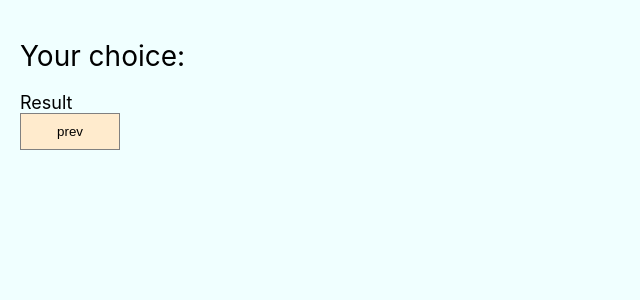
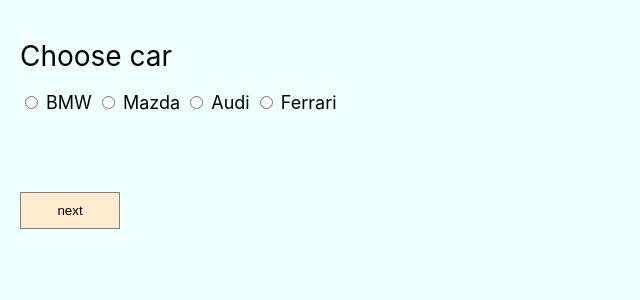
Before and after one commit to kochetkoff/itr_wizard_react, a React (Create React App) app: page / in a window 1280 px wide. Shown: the top 300 px of the page, without its empty margins (0-640 px from the left). Built offline with nearby package versions, Linux system fonts and the light colour scheme.

Commit message:
add options output

```diff
--- a/src/components/App/App.js
+++ b/src/components/App/App.js
@@ -5,6 +5,7 @@ import Title from '../Title';
 import Options from '../Options';
 import Controls from '../Controls';
 import Result from '../Result';
+import cars from '../../data/cars.js';
 
 
 class App extends Component {
@@ -13,21 +14,70 @@ class App extends Component {
     super(props);
 
     this.state = {
-      brand: '',
+      brand: 'Mazda',
       model: '',
       gearbox: '',
       color: '',
-      pageId: 5
+      pageId: 1
     };
   }
 
+  getBrands() {
+    return cars.brands.map(item => item.brand);
+  }
+
+  getModels() {
+
+    let models = [];
+
+    cars.brands.forEach(item => {
+      if (item.brand.toLowerCase() === this.state.brand.toLowerCase()) {
+        models = item.models;
+      }
+    });
+
+    return models;
+  }
+
+  getGearboxTypes() {
+    return cars.gearboxTypes;
+  }
+
+  getColors() {
+    return cars.colors;
+  }
+
+  getOptionsByPageId(id) {
+
+    switch (id) {
+
+      case 1:
+        return this.getBrands();
+
+      case 2:
+        return this.getModels();
+
+      case 3:
+        return this.getGearboxTypes();
+
+      case 4:
+        return this.getColors();
+
+      default:
+        return [];
+    }
+  }
+
   render() {
+
+    let options = this.getOptionsByPageId(this.state.pageId);
+
     return (
         <div className="App">
           <Title pageId={this.state.pageId}/>
           {this.state.pageId === 5 ?
               <Result/> :
-              <Options/>
+              <Options pageId={this.state.pageId} options = {options} />
           }
           <Controls pageId={this.state.pageId}/>
         </div>
--- a/src/components/Options/Options.js
+++ b/src/components/Options/Options.js
@@ -1,14 +1,13 @@
-import React, {Component} from 'react';
+import React from 'react';
 import './Options.css';
 
-class Options extends Component {
-  render() {
-    return (
-        <div className="Options">
-          Options
-        </div>
-    );
-  }
-}
+const Options = function ({pageId, options}) {
+
+  return (
+      <div className="Options">
+        { options.map(option => <label key={option}><input type="radio" value={option} name={pageId}/> {option} </label>) }
+      </div>
+  );
+};
 
 export default Options;
```
